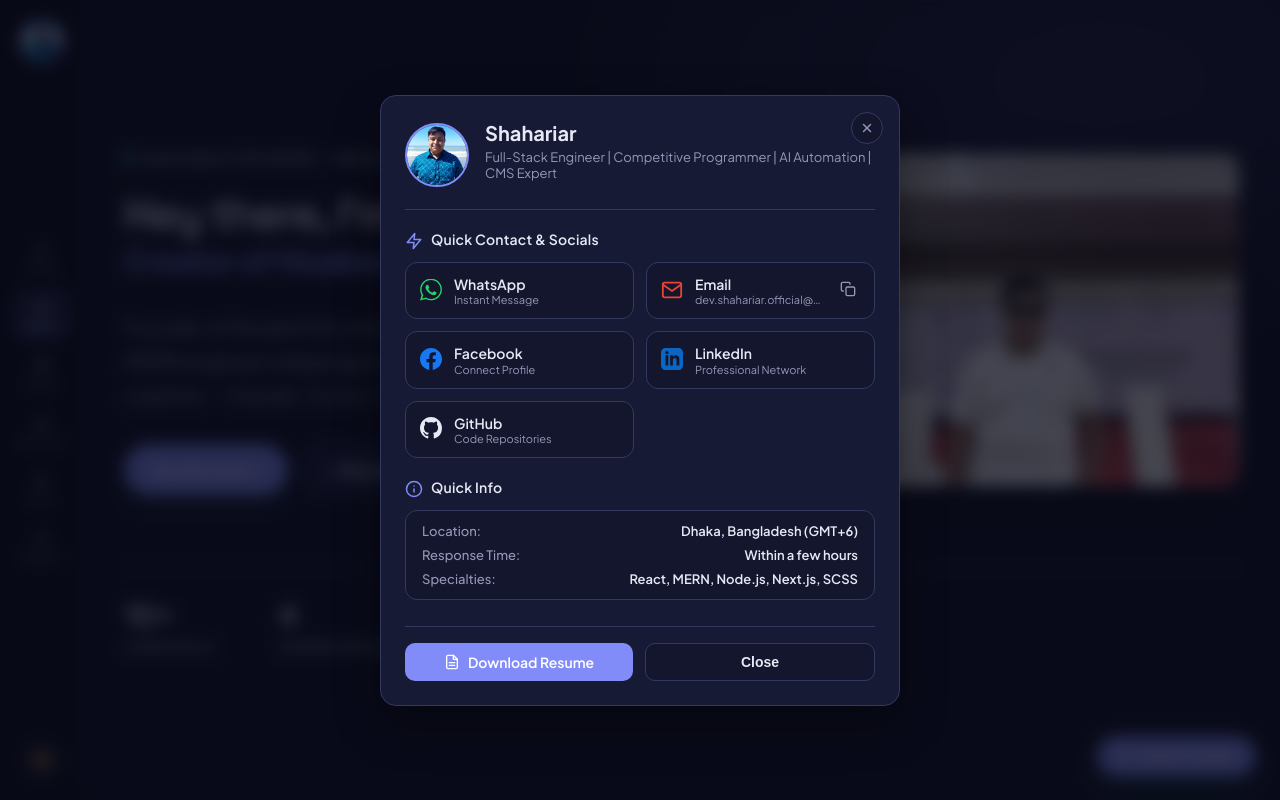
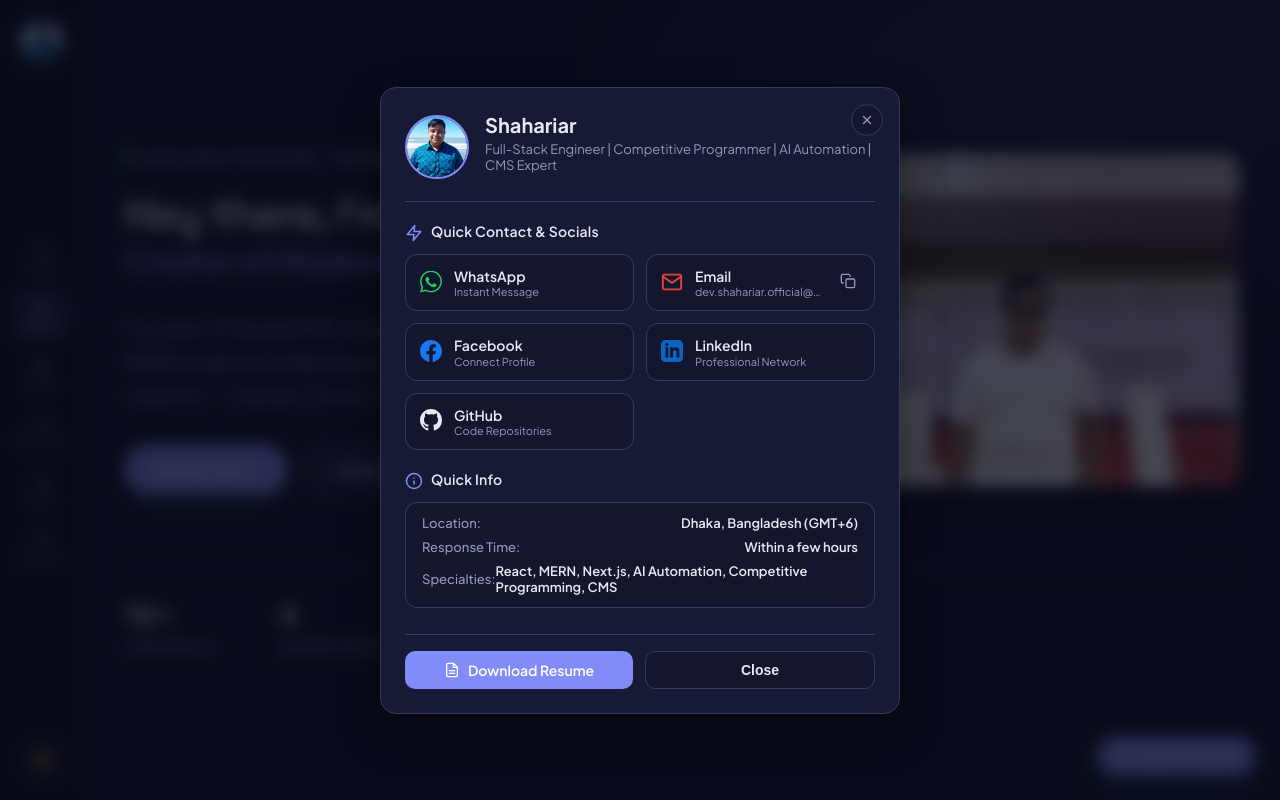
Before and after one commit to shahariar270/Prortfolio-2.0, a React (Vite) app in the folder client/: page /#sec-about in a window 1280 px wide. Both pictures are taken after a click on the button "Quick Contact". Shown: the top 800 px of the page. Built offline with nearby package versions, Linux system fonts and the light colour scheme; no server answers.

Commit message:
update: Specialties in QuickInfoModal to React, MERN, Next.js, AI Automation, Competitive Programming, CMS

```diff
--- a/client/src/Component/QuickInfoModal/index.jsx
+++ b/client/src/Component/QuickInfoModal/index.jsx
@@ -15,7 +15,7 @@
     github: 'https://github.com/shahariar270',
     location: 'Dhaka, Bangladesh (GMT+6)',
     responseTime: 'Within a few hours',
-    skills: 'React, MERN, Node.js, Next.js, SCSS',
+    skills: 'React, MERN, Next.js, AI Automation, Competitive Programming, CMS',
     resumeUrl: resumeDownloadUrl
   };
 
```
